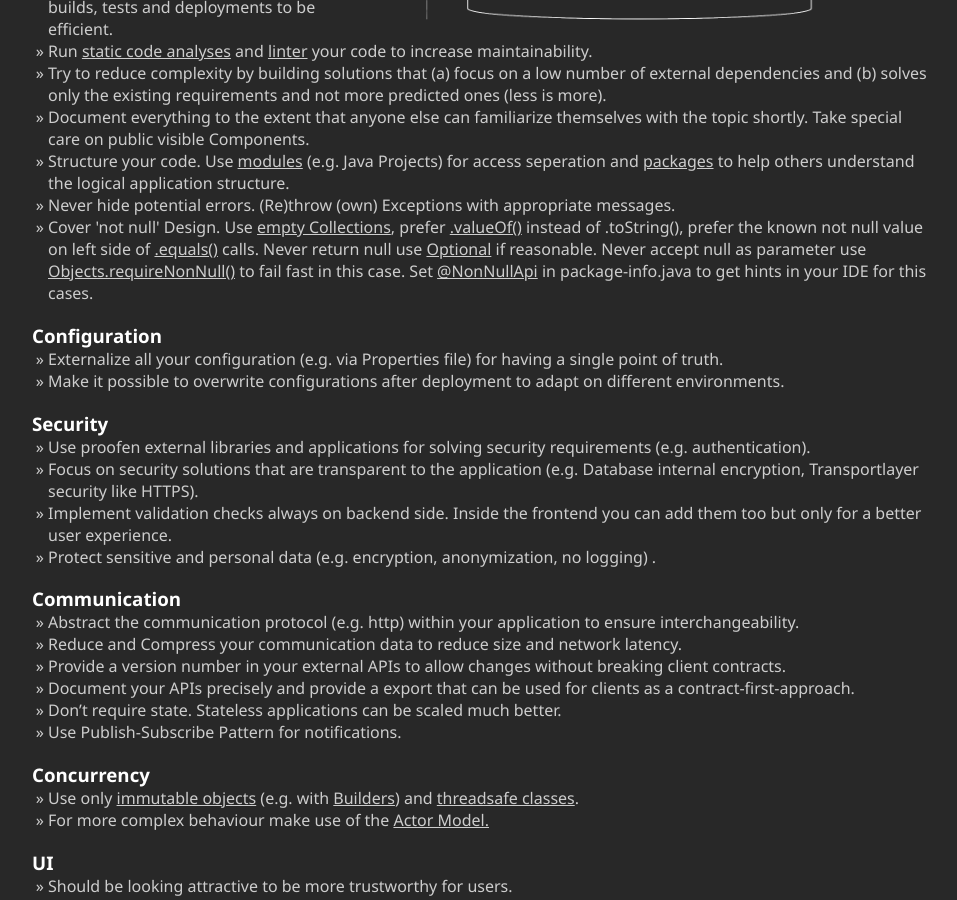
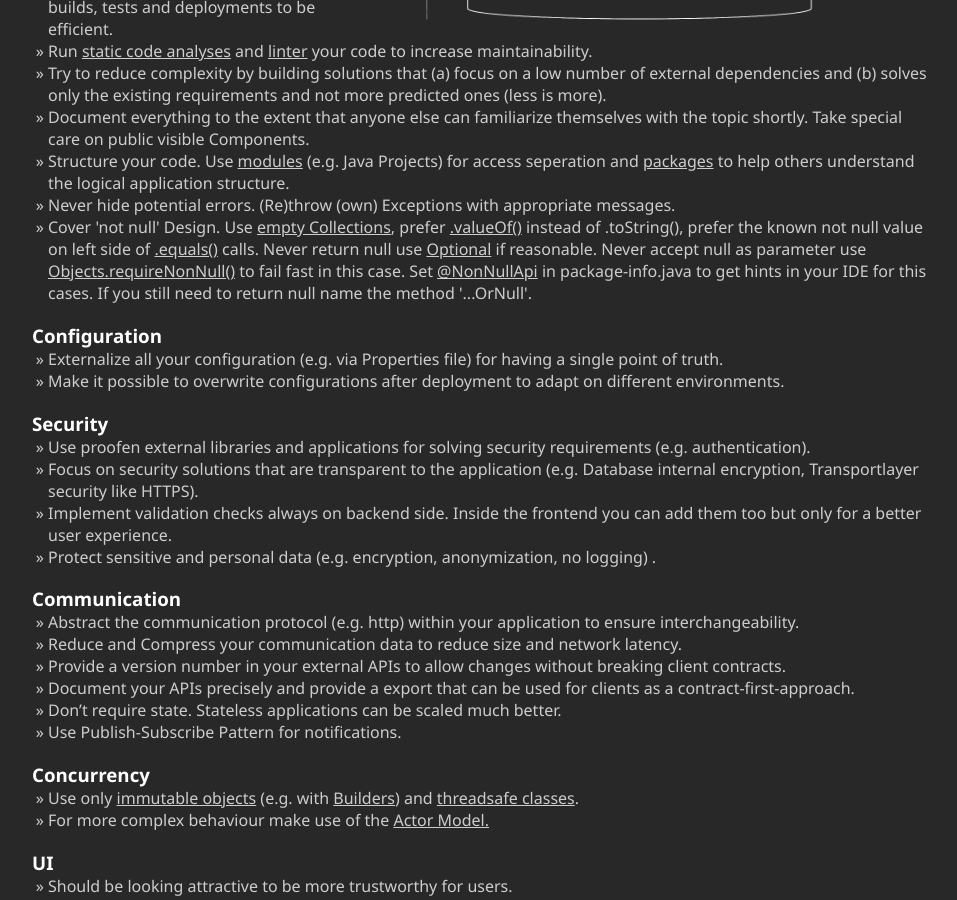
Before and after one commit to Tait1337/DevThoughts, a Jekyll site: the page index.html, which Jekyll copies as it is, in a window 1280 px wide and 900 px high, scrolled down 1799 px. Shown: the whole window, without its empty margins (160-1117 px from the left). Built offline with Jekyll 4.4.1, drawn with Linux system fonts in a browser that asks for light colours; nearby versions of some CDN libraries.

Commit message:
Update index.html

```diff
--- a/index.html
+++ b/index.html
@@ -73,7 +73,7 @@
                 <li>Document everything to the extent that anyone else can familiarize themselves with the topic shortly. Take special care on public visible Components.</li>
                 <li>Structure your code. Use <a href="https://en.wikipedia.org/wiki/Java_Platform_Module_System">modules</a> (e.g. Java Projects) for access seperation and <a href="https://en.wikipedia.org/wiki/Java_package">packages</a> to help others understand the logical application structure.</li>
                 <li>Never hide potential errors. (Re)throw (own) Exceptions with appropriate messages.</li>
-                <li>Cover 'not null' Design. Use <a href="https://devdocs.io/openjdk/java/util/collections#emptyList--">empty Collections</a>, prefer <a href="https://devdocs.io/openjdk/java/lang/integer#valueOf-int-">.valueOf()</a> instead of .toString(), prefer the known not null value on left side of <a href="https://devdocs.io/openjdk/java/lang/object#equals-java.lang.Object-">.equals()</a> calls. Never return null use <a href="https://devdocs.io/openjdk/java/util/optional">Optional</a> if reasonable. Never accept null as parameter use <a href="https://devdocs.io/openjdk/java/util/objects#requireNonNull-T-">Objects.requireNonNull()</a> to fail fast in this case. Set <a href="https://docs.spring.io/spring-framework/docs/current/javadoc-api/org/springframework/lang/NonNullApi.html">@NonNullApi</a> in package-info.java to get hints in your IDE for this cases.
+                <li>Cover 'not null' Design. Use <a href="https://devdocs.io/openjdk/java/util/collections#emptyList--">empty Collections</a>, prefer <a href="https://devdocs.io/openjdk/java/lang/integer#valueOf-int-">.valueOf()</a> instead of .toString(), prefer the known not null value on left side of <a href="https://devdocs.io/openjdk/java/lang/object#equals-java.lang.Object-">.equals()</a> calls. Never return null use <a href="https://devdocs.io/openjdk/java/util/optional">Optional</a> if reasonable. Never accept null as parameter use <a href="https://devdocs.io/openjdk/java/util/objects#requireNonNull-T-">Objects.requireNonNull()</a> to fail fast in this case. Set <a href="https://docs.spring.io/spring-framework/docs/current/javadoc-api/org/springframework/lang/NonNullApi.html">@NonNullApi</a> in package-info.java to get hints in your IDE for this cases. If you still need to return null name the method '...OrNull'.
             </ul>
             <h3>Configuration</h3>
             <ul>
```
